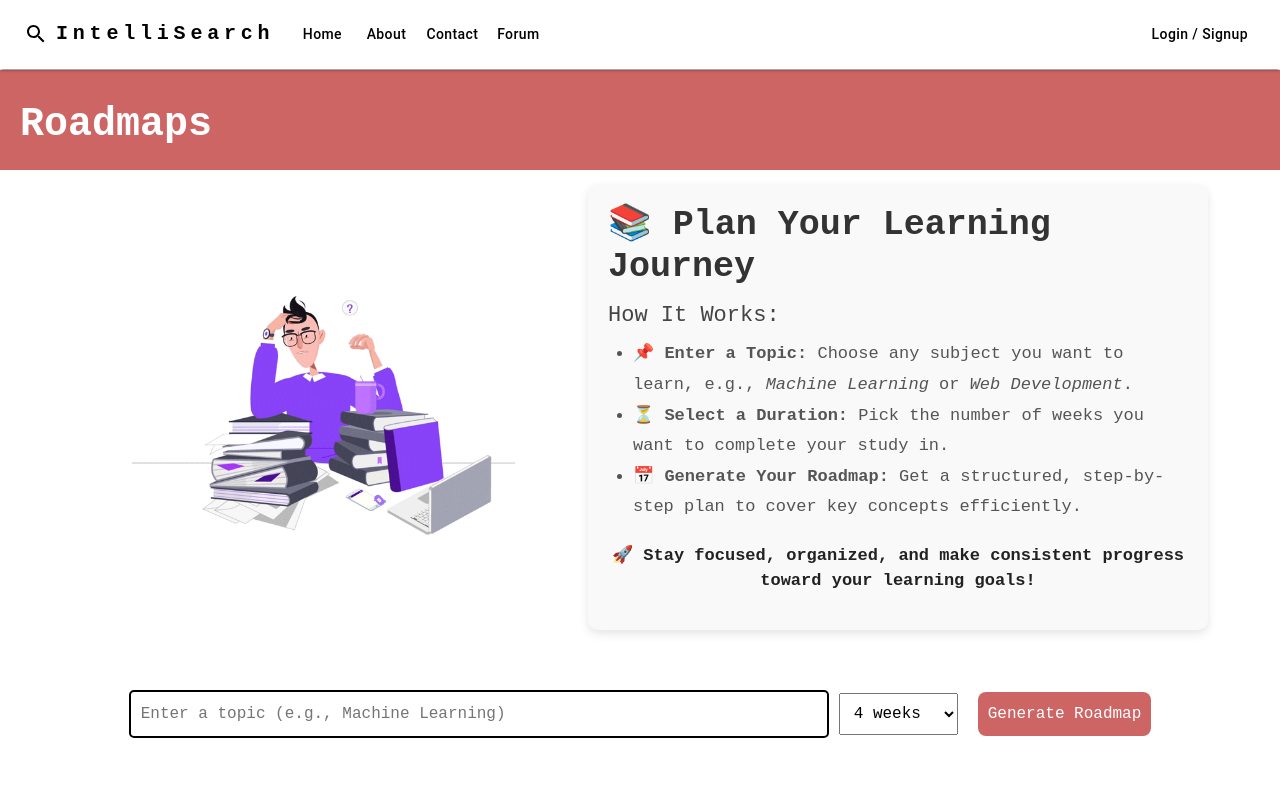
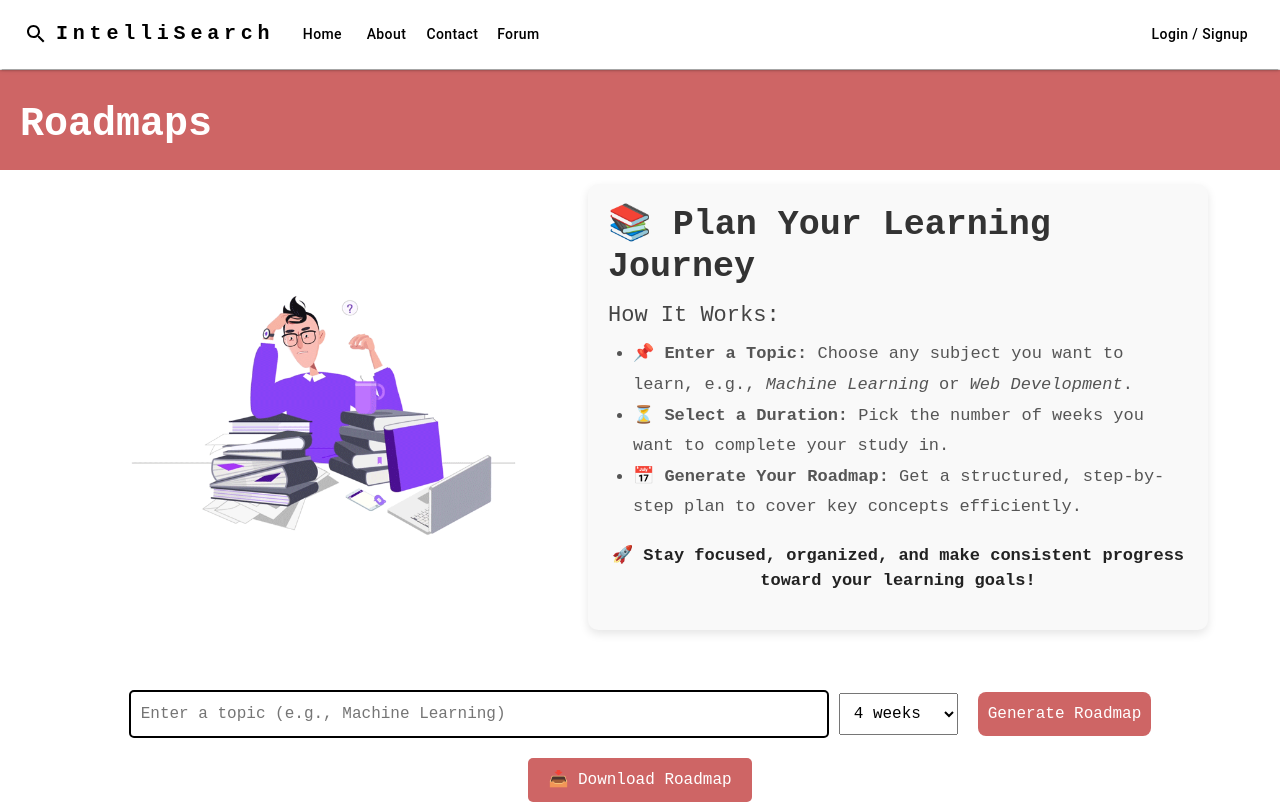
Before and after one commit to Waitenboy/IntellisearchAI, a React (Create React App) app in the folder frontend/: page /roadmap in a window 1280 px wide. Shown: the top 804 px of the page. Built offline with nearby package versions, Linux system fonts and the light colour scheme.

Commit message:
added download roadmap button

```diff
--- a/frontend/package.json
+++ b/frontend/package.json
@@ -18,7 +18,7 @@
     "axios": "^1.8.3",
     "bootstrap": "^5.3.3",
     "html2canvas": "^1.4.1",
-    "jspdf": "^3.0.0",
+    "jspdf": "^3.0.1",
     "lottie-react": "^2.4.1",
     "react": "^19.0.0",
     "react-bootstrap": "^2.10.9",
--- a/frontend/src/Roadmap.js
+++ b/frontend/src/Roadmap.js
@@ -3,6 +3,14 @@
 import React, { useState, useEffect } from "react";
 import axios from "axios";
 import roadmap1 from './components/roadmap.gif';
+
+
+import jsPDF from "jspdf";
+import html2canvas from "html2canvas";
+
+
+
+
 
 function Roadmap() {
     const [topic, setTopic] = useState("");
@@ -14,6 +22,46 @@ function Roadmap() {
     useEffect(() => {
         window.scrollTo(0, 0); // Scroll to top when the component loads
     }, []);
+
+    const handleDownloadPDF = async () => {
+        const roadmapElement = document.getElementById("roadmap-content");
+
+        if (!roadmapElement) {
+            alert("No roadmap to download. Please generate a roadmap first.");
+            return;
+        }
+
+        try {
+            const canvas = await html2canvas(roadmapElement, { scale: 2 });
+            const imgData = canvas.toDataURL("image/png");
+
+            const pdf = new jsPDF("p", "mm", "a4");
+            const imgWidth = 190; // A4 width
+            const pageHeight = 297; // A4 height in mm
+            const marginTop = 10; // Leave some space at the top
+            const imgHeight = (canvas.height * imgWidth) / canvas.width; // Maintain aspect ratio
+
+            let yPosition = marginTop; // Start below the top margin
+
+            let currentPage = 1;
+            while (yPosition < imgHeight) {
+                pdf.addImage(imgData, "PNG", 10, yPosition * -1 + marginTop, imgWidth, imgHeight);
+
+                if (yPosition + pageHeight < imgHeight) {
+                    pdf.addPage();
+                    yPosition += pageHeight; // Move to the next section
+                } else {
+                    break; // Stop if all content fits
+                }
+            }
+
+            pdf.save("Study_Roadmap.pdf");
+
+        } catch (error) {
+            console.error("Error generating PDF:", error);
+            alert("Failed to generate PDF. Please try again.");
+        }
+    };
 
     const handleGenerateRoadmap = async () => {
         if (!topic.trim()) {
@@ -140,7 +188,7 @@ function Roadmap() {
                 {error && <p style={{ color: "red" }}>{error}</p>}
 
                                     {roadmap && (
-                        <div
+                        <div id="roadmap-content"
                             style={{
                                 marginTop: "50px",
                                 textAlign: "left",
@@ -167,8 +215,29 @@ function Roadmap() {
                                 📍 Your Personalized Study Roadmap
                             </h3>
                             <div dangerouslySetInnerHTML={{ __html: roadmap }} />
+
+
                         </div>
+
                     )}
+                    {/* Download Button */}
+                    <button
+                                        onClick={handleDownloadPDF}
+                                        style={{
+                                            marginTop: "20px",
+                                            padding: "10px 20px",
+                                            backgroundColor: "rgb(206, 101, 101)",
+                                            color: "white",
+                                            border: "none",
+                                            cursor: "pointer",
+                                            borderRadius: "5px",
+                                            display: "block",
+                                            marginLeft: "auto",
+                                            marginRight: "auto",
+                                        }}
+                                    >
+                                        📥 Download Roadmap
+                                    </button>
 
             </div>
         </div>
--- a/frontend/src/SearchComponent.js
+++ b/frontend/src/SearchComponent.js
@@ -320,7 +320,7 @@ const SearchComponent = () => {
 
             {translatedSummary && (
                 <div style={styles.section}>
-                    <h3 style={{ fontWeight: "bold" }}>Translated Summary ({selectedLanguage})</h3>
+                    <h3 style={{ fontWeight: "bold" }}>Translated Summary</h3>
                     <p>{translatedSummary}</p>
                 </div>
 
```
Also changed, not shown: 1 other file (tests, documents, lock files or other folders).
